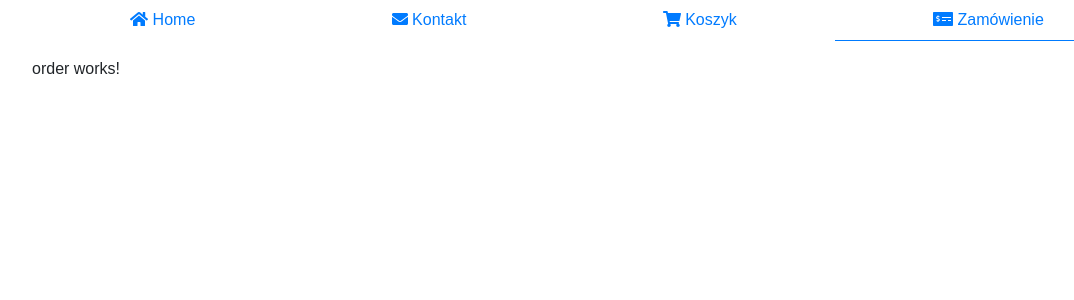
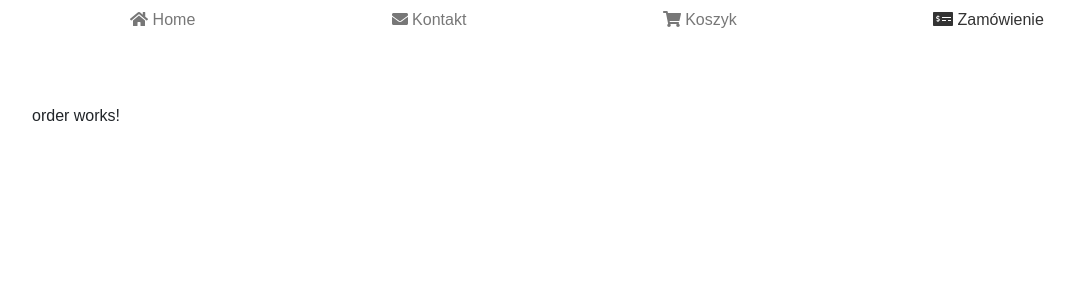
Before and after one commit to tomaszgrabowski/modne-siostrzyczki, an Angular app: page /checkout in a window 1280 px wide. Shown: the top 300 px of the page, without its empty margins (53-1127 px from the left). Built offline with nearby package versions, Linux system fonts and the light colour scheme; a web font is replaced by a local one; what @ngrx/store would draw is missing.

Commit message:
other shit

```diff
--- a/src/app/components/nav-menu/nav-menu.component.css
+++ b/src/app/components/nav-menu/nav-menu.component.css
@@ -1,3 +1,14 @@
 .nav{
-  margin-bottom: 1rem;
+  margin-bottom: 4rem;
 }
+.nav a{
+  color: #777;
+  transition: all 0.2s;
+}
+.nav a:hover{
+  color: #333;
+  transform: scale(1.1);
+}
+.active-route{
+  color: #333 !important;
+}
--- a/src/app/components/nav-menu/nav-menu.component.ts
+++ b/src/app/components/nav-menu/nav-menu.component.ts
@@ -8,7 +8,7 @@ import { faHome, faEnvelope, faShoppingCart, faMoneyCheckAlt } from '@fortawesom
 })
 export class NavMenuComponent implements OnInit {
 
-  activeRouteBorderStyle: string[] = ['border-bottom', 'border-primary'];
+  activeRouteBorderStyle: string[] = ['active-route'];
   faHome = faHome;
   faEvenlope = faEnvelope;
   faShoppingCart = faShoppingCart;
--- a/src/app/components/product-details/product-details.component.css
+++ b/src/app/components/product-details/product-details.component.css
@@ -0,0 +1,3 @@
+.row{
+  color: #333;
+}
--- a/src/app/components/product-details/product-details.component.html
+++ b/src/app/components/product-details/product-details.component.html
@@ -1 +1,20 @@
-<h2>{{product.name}}</h2>
+<div class="row">
+  <div class="col-md-6">
+    <img [src]="thumbnail" class="img-fluid" alt="Responsive image">
+  </div>
+  <div class="col-md-6">
+    <h2>{{product.name}}</h2>
+    <h3 class="text-secondary">{{product.price}} Zł
+      <span class="badge badge-danger">
+        <fa-icon [icon]="faFire"></fa-icon>
+        Nowość
+      </span>
+      <span class="badge badge-warning">Ostatnia sztuka</span></h3>
+    <p>
+      {{product.description}}
+    </p>
+    <p>
+      <button class="btn btn-primary">Dodaj do koszyka</button>
+    </p>
+  </div>
+</div>
--- a/src/app/components/product-details/product-details.component.ts
+++ b/src/app/components/product-details/product-details.component.ts
@@ -1,10 +1,10 @@
 import { Component, OnInit } from "@angular/core";
 import { Store } from "@ngrx/store";
 import * as fromReducers from "src/store/reducers";
-import { Observable } from "rxjs";
 import { Product } from "src/models";
 import { getProductById } from "src/store/reducers";
 import { ActivatedRoute } from "@angular/router";
+import { faFire } from '@fortawesome/free-solid-svg-icons';
 
 @Component({
   selector: "app-product-details",
@@ -14,6 +14,8 @@ import { ActivatedRoute } from "@angular/router";
 export class ProductDetailsComponent implements OnInit {
   private product: Product;
   private id: string;
+  private thumbnail: string;
+  private faFire = faFire
 
   constructor(
     private store: Store<fromReducers.AppState>,
@@ -24,6 +26,7 @@ export class ProductDetailsComponent implements OnInit {
     this.route.params.subscribe(params=> this.id = params["id"]);
     this.store.select(getProductById(this.id)).subscribe(product=>{
       this.product = product;
+      this.thumbnail = product.photos.find(image=>image.thumbnail).url;
     });
 
   }
--- a/src/app/components/product/product.component.css
+++ b/src/app/components/product/product.component.css
@@ -31,6 +31,6 @@ a {
 a:hover {
   text-decoration: none;
 
-  transform: translateY(-0.3rem);
+  transform: translateY(-0.3rem) scale(1.05) rotate(5deg);
   box-shadow: 0 1rem 1rem #999;
 }
--- a/src/styles.css
+++ b/src/styles.css
@@ -1,7 +1,4 @@
 /* You can add global styles to this file, and also import other style files */
-@import url('https://fonts.googleapis.com/css?family=Roboto');
-@import url('https://fonts.googleapis.com/css?family=Open+Sans');
-@import url('https://fonts.googleapis.com/css?family=Raleway');
 @import url('https://fonts.googleapis.com/css?family=Pattaya');
 
 html, body{
```
